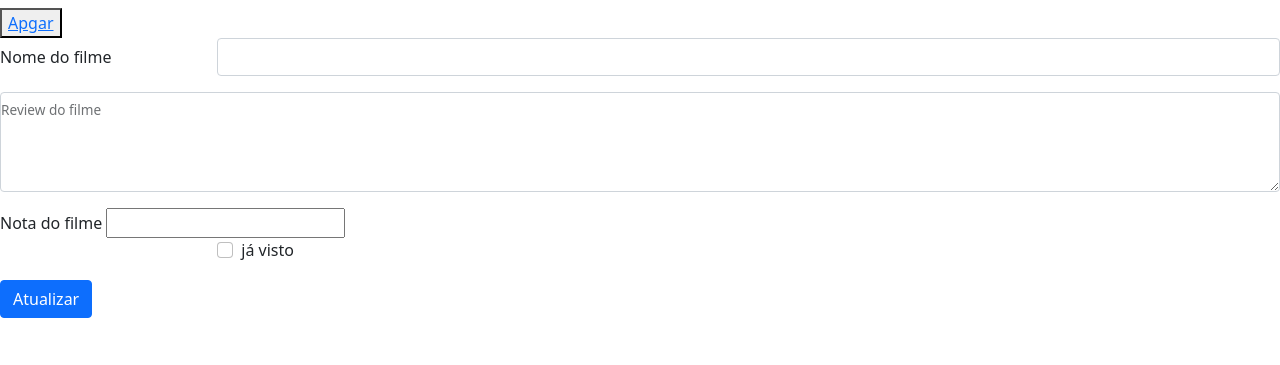
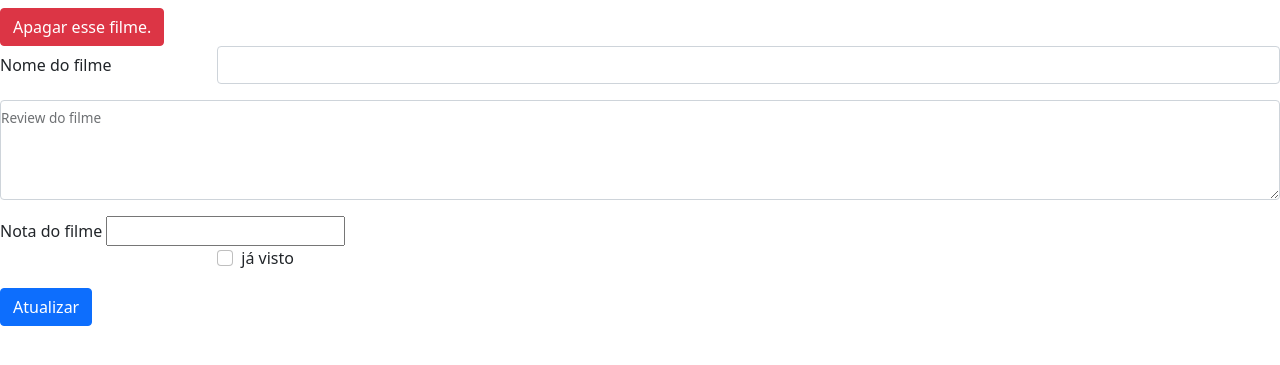
Before and after one commit to ForeverZlink/Cadastro_de_filmes, a Django app: template filmes/templates/filmes/detail_or_update.html in a window 1280 px wide. Shown: the top 365 px of the page. Run offline with Django 3.2, Linux system fonts and the light colour scheme; the template is opened without the code that fills it, so the values that code supplies are empty; some libraries are stand-ins or nearby versions.

Commit message:
Criei um modal para quando o usuário quiser apagar algum filme

```diff
--- a/filmes/templates/filmes/detail_or_update.html
+++ b/filmes/templates/filmes/detail_or_update.html
@@ -4,7 +4,33 @@
 
 
 <h1>{{form_errors}}</h1>
-<button><a href="{% url 'filmes:delete_filme' filme.pk%}">Apgar</a></button>
+
+
+<!-- Button trigger modal -->
+<button type="button" class="btn btn-danger" data-bs-toggle="modal" data-bs-target="#staticBackdrop">
+  Apagar esse filme.
+</button>
+
+<!-- Modal -->
+<div class="modal fade" id="staticBackdrop" data-bs-backdrop="static" data-bs-keyboard="false" tabindex="-1" aria-labelledby="staticBackdropLabel" aria-hidden="true">
+  <div class="modal-dialog">
+    <div class="modal-content">
+      <div class="modal-header">
+        <h5 class="modal-title" id="staticBackdropLabel">Apagar filme?</h5>
+        <button type="button" class="btn-close" data-bs-dismiss="modal" aria-label="Close"></button>
+      </div>
+      <div class="modal-body">
+      Você tem certeza que deseja apagar o filme selecionado?
+
+      </div>
+      <div class="modal-footer">
+        <button type="button" class="btn btn-secondary" data-bs-dismiss="modal">Não apagar</button>
+        <a class="btn btn-danger" href="{% url 'filmes:delete_filme'  filme.pk%}" role="button">Apagar</a>
+
+      </div>
+    </div>
+  </div>
+</div>
 <form method="post"  action="{% url 'filmes:detail_or_update_film' filme.pk%}" >
 {% csrf_token %}
   <div class="row mb-3">
```
